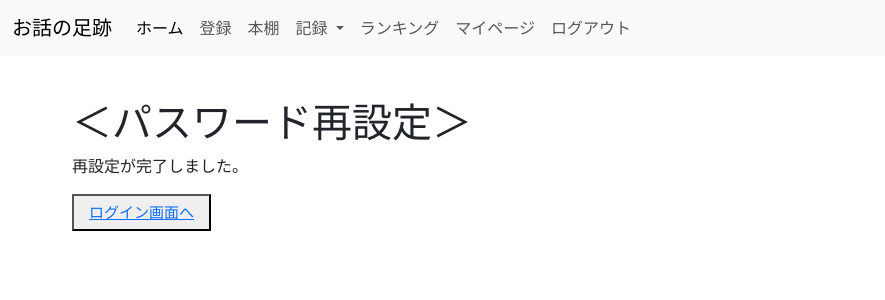
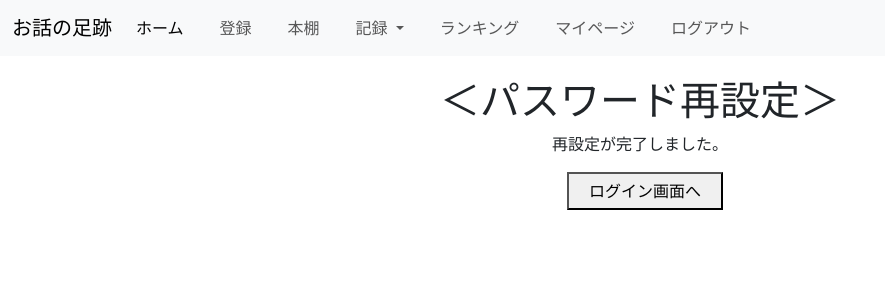
Before and after one commit to yuyuyuyuyuka/Picture-book-reading-record, a Django app: page /accounts/password_reset_complete/ in a window 1280 px wide. Shown: the top 300 px of the page, without its empty margins (0-885 px from the left). Run offline with Django 5.2, Linux system fonts and the light colour scheme.

Commit message:
templatesを修正

```diff
--- a/picture_book/accounts/forms.py
+++ b/picture_book/accounts/forms.py
@@ -209,7 +209,7 @@ class UserPasswordChangeForm(forms.Form):
         help_text=password_validation.password_validators_help_text_html()
     )
     new_password2 = forms.CharField(
-        label='新しいパスワード(再入力)',
+        label='新しいパスワード(再)',
         widget=forms.PasswordInput(),
     )
 
--- a/picture_book/static/css/base.css
+++ b/picture_book/static/css/base.css
@@ -1,11 +1,36 @@
 /* 全ページ共通で中央に表示するレイアウト */
 .container {
-  max-width: 1200px; /* 幅を広げる */
+  max-width: 1000px; /* 幅を広げる */
   margin: 0 auto;
   padding: 2em;
   background-color: #fff;
   margin-top: 10px; /* ナビゲーションバーの高さ分だけ余白を設定 */
 }
+/* 新規アカウント登録画面等の中央配置 */
+.container1 {
+  max-width: 400px; /* 最大幅を調整 */
+  margin: 0 auto; /* 左右中央寄せ */
+  padding: 2em;
+  background-color: #fff;
+  margin-top: 10px; /* ナビゲーションバーの高さ分だけ余白を設定 */
+  line-height: 1.6; /* 行間を少し広げる */
+}
+
+.container1 form {
+  flex-direction: column; /* フォームを縦に並べる */
+  gap: 1.5em; /* 各フォーム間のスペースを広げる */
+}
+
+.container1 label {
+  font-weight: bold;
+  margin-bottom: 5px; /* ラベルと入力フォームの間隔を調整 */
+}
+
+.container1 .password-rules ul {
+  padding-left: 20px; /* リストのインデント */
+  line-height: 1.6; /* パスワードルールの行間を広げる */
+}
+
 
 /* 登録画面やその他：ラベル横＋フィールド */
 .form-row {
@@ -38,8 +63,8 @@
 
 .centered-container {
   display: flex;
+  justify-content: center; /* 横方向の中央揃え */
   flex-direction: column;
-  justify-content: flex-start; /* 上に寄せる */
   align-items: center;
   text-align: center;
   width: 100%;
@@ -185,10 +210,11 @@
   width: 90px;     /* 幅を広げる */
 }
 
-/* ボタンのサイズを大きく */
-button {
+button, input[type="submit"] {
   font-size: 15px;  /* ボタンの文字を大きく */
   padding: 5px 15px;  /* ボタンのサイズを調整 */
+  background-color: #f0f0f0; /* 背景色を統一 */
+  cursor: pointer;  /* ポインターカーソルに変更 */
 }
 
 /* 合計読んだ回数も大きく表示 */
@@ -210,3 +236,52 @@ button {
 .book-detail a:hover {
   text-decoration: underline;
 }
+
+/* 表紙 */
+.form-group {
+  display: flex;
+  justify-content: space-between;
+  margin-bottom: 15px;
+}
+
+.form-group label {
+  font-weight: bold;
+  width: 150px;
+}
+
+.form-group input, .form-group select, .form-group img {
+  flex: 1;
+  margin-left: 10px;
+}
+
+.form-group img {
+  max-width: 200px;
+  height: auto;
+}
+
+.file-input {
+  display: inline-block;
+  margin-top: 5px;
+}
+
+/* ボタンのスタイル */
+button, input[type="submit"] {
+  padding: 5px 15px;
+  font-size: 1rem;
+}
+/* ボタンの中央揃え */
+button, input[type="submit"], a button {
+  text-align: center;
+}
+
+/* ページネーションを中央に表示 */
+.pagination {
+  display: flex;
+  justify-content: center; /* 水平方向に中央寄せ */
+  margin-top: 20px;
+}
+
+.pagination a {
+  margin: 0 10px; /* 左右にスペースを追加 */
+  text-decoration: none;
+}
--- a/picture_book/templates/accounts/create_invitation.html
+++ b/picture_book/templates/accounts/create_invitation.html
@@ -1,6 +1,6 @@
 {% extends "base.html" %}
 {% block content %}
-<div class="container">
+<div class="container1">
     <h1>家族招待</h1>
     <form method="POST">
         {% csrf_token %}
--- a/picture_book/templates/accounts/family_update.html
+++ b/picture_book/templates/accounts/family_update.html
@@ -1,6 +1,6 @@
 {% extends "base.html" %}
 {% block content %}
-<div class="container">
+<div class="container1">
     <div style="display: flex; justify-content: space-between; align-items: center;">
         <h1>家族編集・削除</h1>
     </div>
--- a/picture_book/templates/accounts/invalid_invitation.html
+++ b/picture_book/templates/accounts/invalid_invitation.html
@@ -1,6 +1,6 @@
 {% extends "base.html" %}
 {% block content %}
-<div class="container">
+<div class="container1">
     <h1>無効な招待リンク</h1>
     <p>この招待リンクは無効です。期限が切れているか、すでに使用された可能性があります。</p>
     <p>別のリンクを使用するか、再度招待を依頼してください。</p>
--- a/picture_book/templates/accounts/mypage.html
+++ b/picture_book/templates/accounts/mypage.html
@@ -1,6 +1,6 @@
 {% extends "base.html" %}
 {% block content %}
-<div class="container">
+<div class="container1">
     <h1 style="text-align: left; display: block;">マイページ</h1>
     <ul>
         <li><a href="{% url 'accounts:profile_update' %}" style="color: #555555; font-size: 1.5em;">アカウント情報変更</a></li>
--- a/picture_book/templates/accounts/password_change.html
+++ b/picture_book/templates/accounts/password_change.html
@@ -1,6 +1,6 @@
 {% extends "base.html" %}
 {% block content %}
-<div class="container">
+<div class="container1">
 <h1>パスワード変更</h1>
 <form method="POST">
     {% csrf_token %}
--- a/picture_book/templates/accounts/password_reset_complete.html
+++ b/picture_book/templates/accounts/password_reset_complete.html
@@ -1,8 +1,10 @@
 {% extends "base.html" %}
 {% block content %}
-<div class="container">
+<div class="centered-container">
     <h1>＜パスワード再設定＞</h1>
     <p>再設定が完了しました。</p>
-    <button type="submit"><a href="{% url 'accounts:login' %}">ログイン画面へ</a></button>
+    <form action="{% url 'accounts:login' %}" method="get">
+        <input type="submit" value="ログイン画面へ" style="margin-left: 10px; padding: 5px 20px;">
+    </form>
 </div>
 {% endblock %}
--- a/picture_book/templates/accounts/password_reset_confirm.html
+++ b/picture_book/templates/accounts/password_reset_confirm.html
@@ -1,8 +1,8 @@
 {% extends "base.html" %}
 {% block content %}
-<div class="container">
+<div class="container1">
     <h1>お話の足跡</h1>
-<p>パスワード再設定</p>
+    <h2>＜パスワード再設定＞</h2>
     {% comment %} エラーメッセージ {% endcomment %}
     {% if error_message %}
         <div class="alert alert-danger">
@@ -29,7 +29,7 @@
             <label for="id_password2">パスワード(再入力)：</label>
             {{ form.password2 }}
         </div>
-    <button type="submit">登録</button>
+        <input type="submit" value="登録" style="margin-left: 100px; padding: 5px 20px;">
     </form>
 </div>
 {% endblock %}
--- a/picture_book/templates/accounts/password_reset_done.html
+++ b/picture_book/templates/accounts/password_reset_done.html
@@ -1,6 +1,6 @@
 {% extends "base.html" %}
 {% block content %}
-<div class="container">
+<div class="centered-container">
     <h1>お話の足跡</h1>
     <h2>＜パスワード再設定のご案内＞</h2>
     <p>以下のメールアドレスにパスワード再設定用のURLをお送りしました。</p>
--- a/picture_book/templates/accounts/password_reset_form.html
+++ b/picture_book/templates/accounts/password_reset_form.html
@@ -8,7 +8,7 @@
     <form method="POST">
         {% csrf_token %}
         {{ reset_form.as_p }}
-        <input type="submit" value="送信">
+        <input type="submit" value="送信" >
     </form>
 </div>
 {% endblock %}
--- a/picture_book/templates/accounts/profile_update.html
+++ b/picture_book/templates/accounts/profile_update.html
@@ -1,6 +1,6 @@
 {% extends "base.html" %}
 {% block content %}
-<div class="container">
+<div class="container1">
     <h1>アカウント情報変更</h1>
     <form method="POST">
         {% csrf_token %}
--- a/picture_book/templates/accounts/registration.html
+++ b/picture_book/templates/accounts/registration.html
@@ -1,6 +1,6 @@
 {% extends "base.html" %}
 {% block content %}
-<div class="container">
+<div class="container1">
     <h1>新規アカウント登録</h1>
     <form method="POST">
         {% csrf_token %}
@@ -21,7 +21,7 @@
             {% endif %}
         </p>
         {% endfor %}
-        <input type="submit" value="登録">
+        <input type="submit" value="登録" style="margin-left: 80px; padding: 10px 20px;">
     </form>
 </div>
 {% endblock %}
--- a/picture_book/templates/accounts/request_password_reset.html
+++ b/picture_book/templates/accounts/request_password_reset.html
@@ -1,6 +1,6 @@
 {% extends "base.html" %}
 {% block content %}
-<div class="container">
+<div class="container1">
     <h1>パスワードリセットエラー</h1>
     {% if exception_notes %}
     <p>エラー: {{ exception_notes }}</p>
--- a/picture_book/templates/base.html
+++ b/picture_book/templates/base.html
@@ -7,6 +7,11 @@
     <link href="https://cdn.jsdelivr.net/npm/bootstrap@5.3.2/dist/css/bootstrap.min.css" rel="stylesheet">
     <link rel="stylesheet" type="text/css" href="{% static 'css/base.css' %}">
     <title>お話の足跡</title>
+    <style>
+        .navbar-nav .nav-item {
+            margin-right: 20px; /* 右側に余白を追加 */
+        }
+    </style>
 </head>
 <body>
     <nav class="navbar navbar-expand-lg navbar-light bg-light">
--- a/picture_book/templates/picture_book_app/book_ranking.html
+++ b/picture_book/templates/picture_book_app/book_ranking.html
@@ -39,7 +39,7 @@
 
 
     <!-- ページネーション -->
-     <div>
+     <div class="pagination">
         {% if page_obj.has_previous %}
             <a href="?page{{ page_obj.previous_page_number }}
                 {% if selected_child_id %}&child_id={{ selected_child_id }}{% endif %}">前へ
--- a/picture_book/templates/picture_book_app/child_registration.html
+++ b/picture_book/templates/picture_book_app/child_registration.html
@@ -1,6 +1,6 @@
 {% extends "base.html" %}
 {% block content %}
-<div class="centered-container">
+<div class="container1">
     <h1>子ども追加</h1>
     <a href="{% url 'picture_book_app:child_list' %}" style="text-decoration: none; font-size: 1.2em; display: block; margin-top: 10px; margin-left: 0;">←戻る</a>
     <form method="POST">
--- a/picture_book/templates/picture_book_app/child_update.html
+++ b/picture_book/templates/picture_book_app/child_update.html
@@ -1,6 +1,6 @@
 {% extends "base.html" %}
 {% block content %}
-<div class="centered-container">
+<div class="container1">
     <h1>子ども編集</h1>
     <a href="{% url 'picture_book_app:child_list' %}" style="text-decoration: none; font-size: 1.2em; display: block; margin-top: 10px; margin-left: 0;">←戻る</a>
     <form method="POST">
```
Also changed, not shown: picture_book/templates/picture_book_app/book_update.html (+0 -28 lines). Lines whose indentation alone changed are shown as unchanged.
